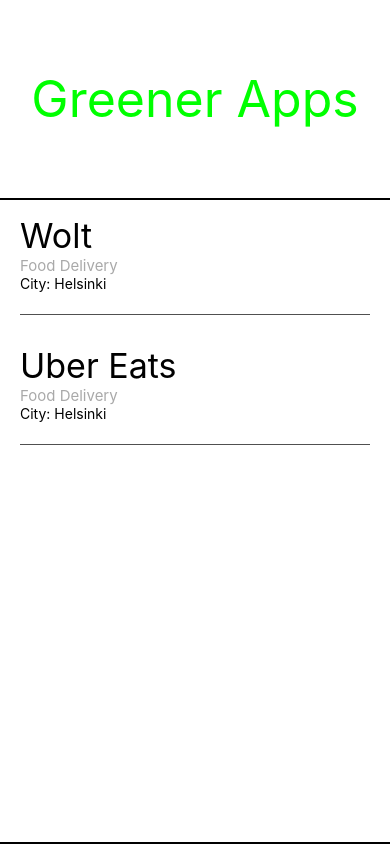
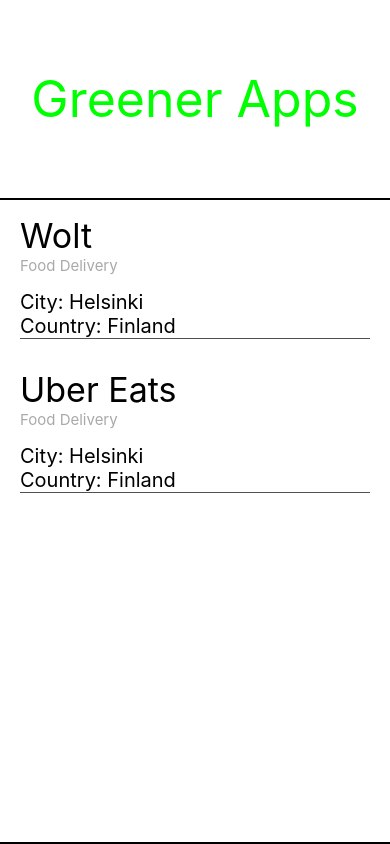
Before and after one commit to ErkHal/Energy-smarties-project, a React Native app: screen / in a window 390 px wide. Built offline with nearby package versions, Linux system fonts and the light colour scheme.

Commit message:
temp commit

```diff
--- a/package.json
+++ b/package.json
@@ -9,6 +9,8 @@
   },
   "dependencies": {
     "expo": "^35.0.0",
+    "expo-font": "~7.0.0",
+    "native-base": "^2.13.8",
     "react": "16.8.3",
     "react-dom": "16.8.3",
     "react-native": "https://github.com/expo/react-native/archive/sdk-35.0.0.tar.gz",
--- a/src/components/application-listing/ApplicationListing.tsx
+++ b/src/components/application-listing/ApplicationListing.tsx
@@ -11,23 +11,36 @@ export const ApplicationListing = (props: Props) => {
         <View style={styles.listing}>
             <Text style={styles.appName}>{props.appInfo.name}</Text>
             <Text style={styles.appCategory}>{props.appInfo.category}</Text>
-            <Text>City: {props.appInfo.city}</Text>
+            <Text style={styles.appCity}>City: {props.appInfo.city}</Text>
+            <Text style={styles.appCountry}>Country: {props.appInfo.country}</Text>
         </View>
     )
 }
 
 const styles = StyleSheet.create({
     listing: {
-        height: 100,
         borderBottomWidth: 1,
-        borderBottomColor: '#505050'
+        borderBottomColor: '#505050',
+        display: 'flex',
+        flexDirection: 'column'
     },
     appName: {
         color: 'black',
+        width: '100%',
         fontSize: 34
     },
     appCategory: {
         color: 'darkgray',
+        width: '100%',
         fontSize: 15
+    },
+    appCity: {
+        marginTop: 15,
+        fontSize: 20,
+        width: '50%'
+    },
+    appCountry: {
+        width: '50%',
+        fontSize: 20,
     }
 })
```
Also changed, not shown: 1 other file (tests, documents, lock files or other folders).
